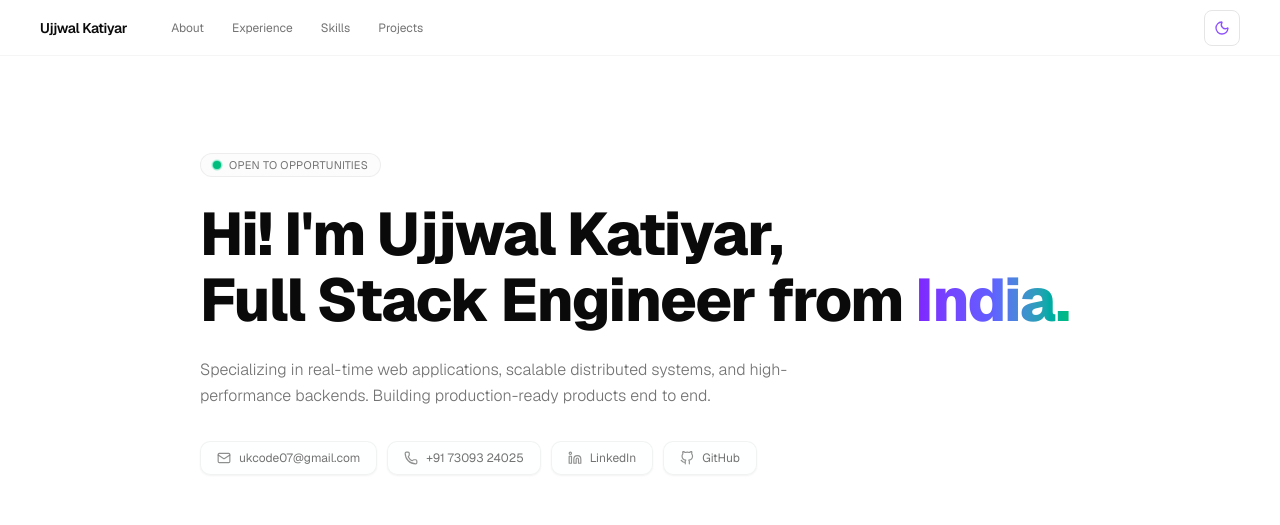
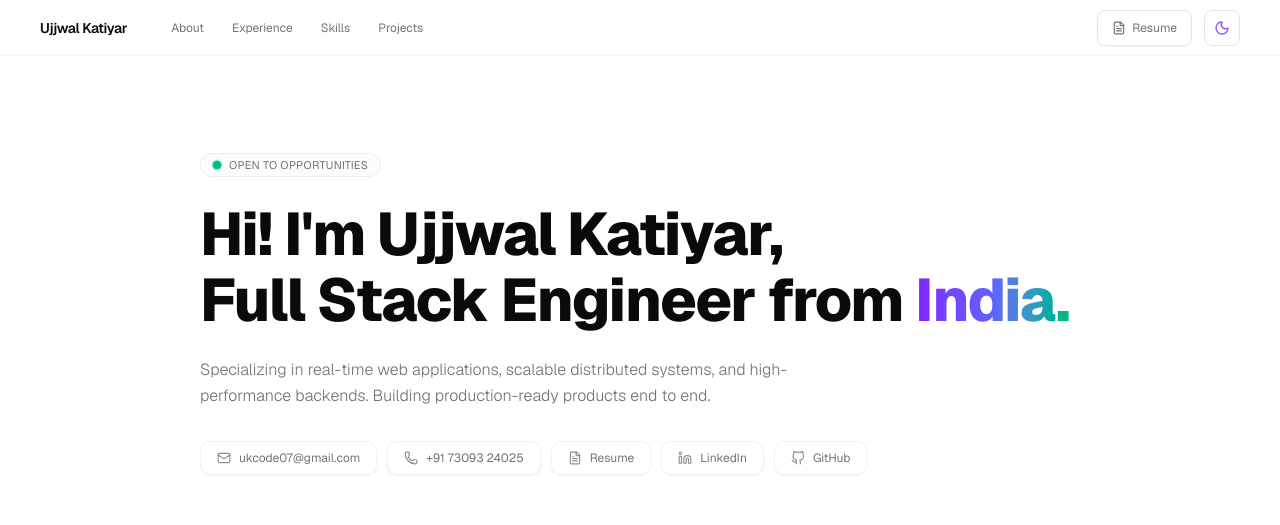
Before and after one commit to ujjwalkat07/porfolio, a Next.js app: page / in a window 1280 px wide. Shown: the top 525 px of the page. Built offline with nearby package versions, Linux system fonts and the light colour scheme.

Commit message:
feat: add interactive navbar and hero section components to portfolio

```diff
--- a/src/components/hero.tsx
+++ b/src/components/hero.tsx
@@ -1,7 +1,7 @@
 "use client"
 
 import * as React from "react"
-import { Mail, Phone } from "lucide-react"
+import { Mail, Phone, FileText } from "lucide-react"
 import { Github, Linkedin } from "@/components/icons"
 import { Badge } from "@/components/ui/badge"
 
@@ -68,6 +68,17 @@
             <span>+91 73093 24025</span>
           </a>
 
+          {/* Resume */}
+          <a
+            href="https://drive.google.com/file/d/1JHwzjg4xoSpIg-sDamj3-aeD8UqZlU2h/view"
+            target="_blank"
+            rel="noopener noreferrer"
+            className="inline-flex items-center gap-2 text-xs font-normal text-muted-foreground px-4 py-2 border border-border/50 rounded-lg bg-card/50 hover:bg-muted hover:text-foreground hover:border-foreground/30 hover:scale-[1.02] active:scale-[0.98] transition-all duration-200 shadow-xs"
+          >
+            <FileText className="h-3.5 w-3.5 text-muted-foreground/80" />
+            <span>Resume</span>
+          </a>
+
           {/* LinkedIn */}
           <a
             href="https://www.linkedin.com/in/itsukcode/"
--- a/src/components/navbar.tsx
+++ b/src/components/navbar.tsx
@@ -2,6 +2,7 @@
 
 import * as React from "react"
 import { ThemeToggle } from "@/components/theme-toggle"
+import { FileText } from "lucide-react"
 
 export function Navbar() {
   const [activeSection, setActiveSection] = React.useState("")
@@ -72,7 +73,16 @@
           ))}
         </ul>
       </div>
-      <div>
+      <div className="flex items-center gap-3">
+        <a
+          href="https://drive.google.com/file/d/1JHwzjg4xoSpIg-sDamj3-aeD8UqZlU2h/view"
+          target="_blank"
+          rel="noopener noreferrer"
+          className="inline-flex h-9 items-center justify-center rounded-md border border-border bg-card/50 px-3.5 text-xs font-normal text-muted-foreground hover:bg-muted hover:text-foreground hover:border-foreground/30 transition-all duration-200 cursor-pointer shadow-xs gap-1.5"
+        >
+          <FileText className="h-3.5 w-3.5" />
+          <span>Resume</span>
+        </a>
         <ThemeToggle />
       </div>
     </nav>
```
